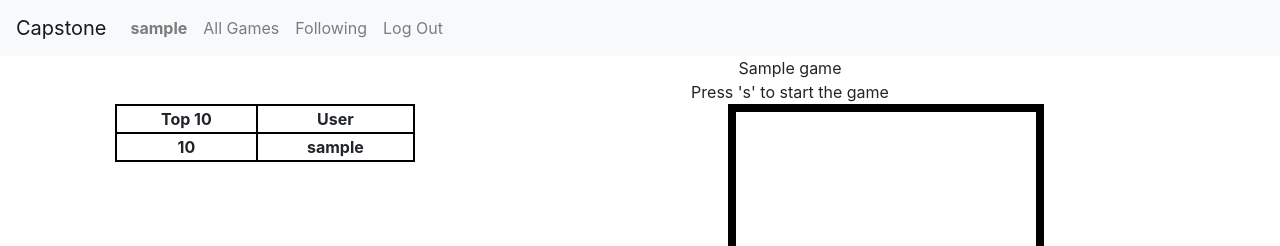
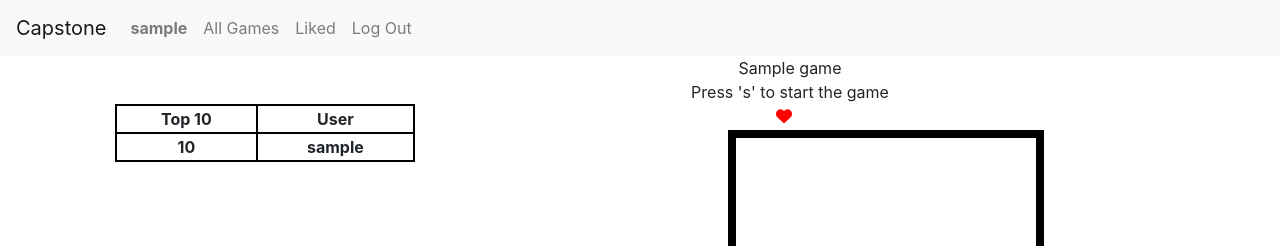
Before and after one commit to boshhy/Capstone, a Django app: a page that uses capstone/templates/capstone/game.html in a window 1280 px wide. Shown: the top 246 px of the page. Run offline with Django 3.2, Linux system fonts and the light colour scheme; a user stored in the database is signed in; tables that the repository leaves empty hold one stand-in row (values such as "Sample post"); some libraries are stand-ins or nearby versions.

Commit message:
Added ability to like game from game page

```diff
--- a/capstone/static/capstone/styles.css
+++ b/capstone/static/capstone/styles.css
@@ -131,3 +131,12 @@ td {
     margin-right: 12px;
     margin-top: 3px;
 }
+
+.game_like {
+    padding-bottom: 6px;
+}
+
+#the_heart>* {
+    float: none !important;
+    padding-bottom: 6px;
+}
--- a/capstone/templates/capstone/game.html
+++ b/capstone/templates/capstone/game.html
@@ -23,6 +23,13 @@
             <div id="title">{{ the_game.name }}</div>
 
             <div id-="start">Press 's' to start the game</div>
+            <div id="the_heart">
+                {% if request.user in the_game.likes.all %}
+                    <i class="fa-solid fa-heart liked" id="like_icon" data-iconid="{{the_game.id}}"></i>
+                {% else %}
+                    <i class="fa-regular fa-heart" id="like_icon" data-iconid="{{the_game.id}}"></i>
+                {% endif%}
+            </div>
             <img id="start_image" alt="Coult not load image">
             <canvas id="canvas"></canvas>
         </div>
@@ -33,8 +40,9 @@
             <kbd style="background-color: red; color: black;  font-size: 32px; padding-left: 20px; padding-right: 20px;">
                 LOG IN TO PLAY
            </kbd>
+           <br>
+           <i class="fa-regular fa-heart game_like"></i>
         </div>
-        <br>
         <img id="start_image" src="{{ the_game.imageURL }}" alt="Could not load image">
 
     </div>
--- a/capstone/templates/capstone/layout.html
+++ b/capstone/templates/capstone/layout.html
@@ -27,7 +27,7 @@
                 </li>
                 {% if user.is_authenticated %}
                     <li class="nav-item">
-                        <a class="nav-link" href="#">Following</a>
+                        <a class="nav-link" href="#">Liked</a>
                     </li>
                     <li class="nav-item">
                         <a class="nav-link" href="{% url 'logout' %}">Log Out</a>
```
Lines whose indentation alone changed are shown as unchanged.
